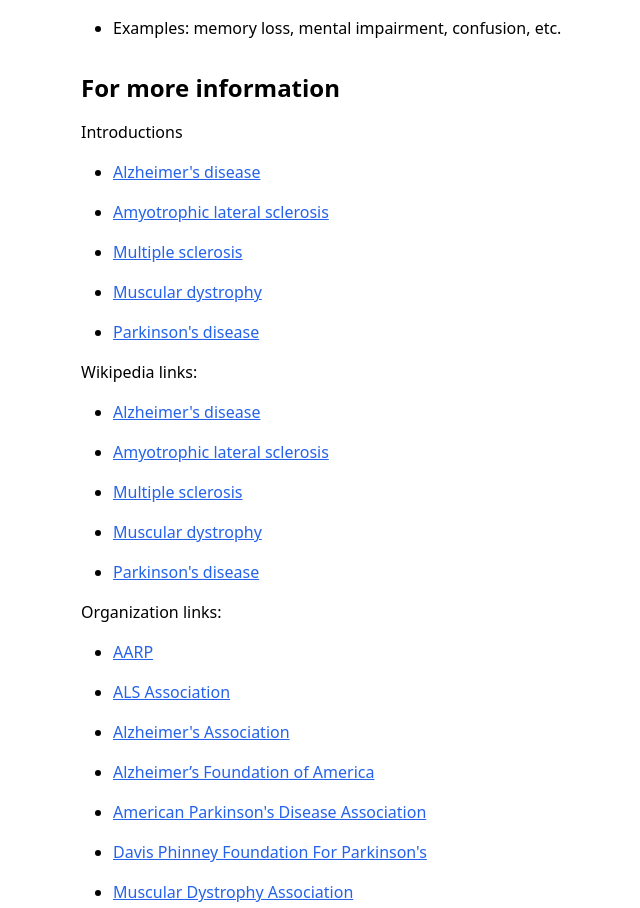
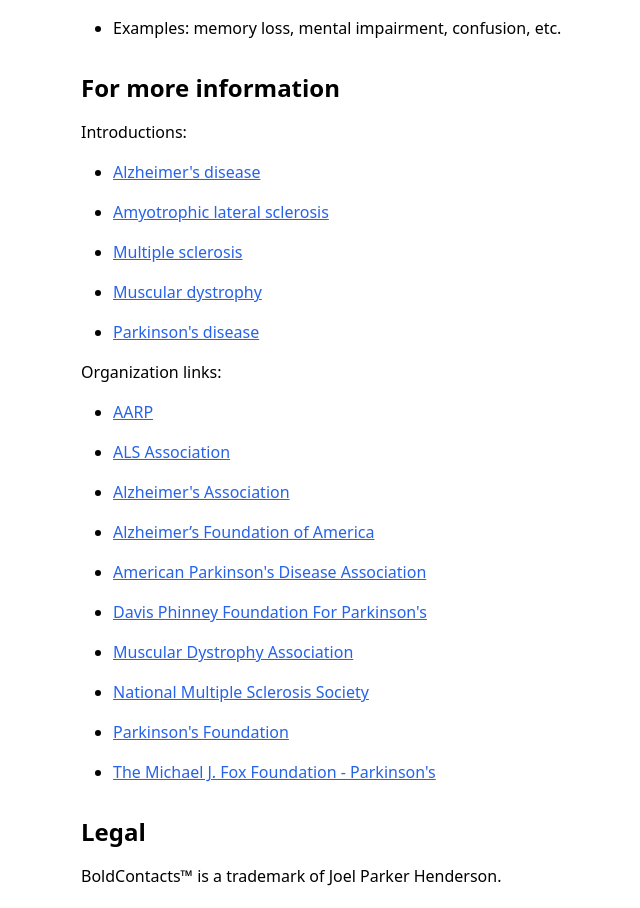
Before and after one commit to BoldContacts/boldcontacts-site-as-sveltekit, a SvelteKit app: page / in a window 1280 px wide. Shown: the part 3665-4573 px from the top of the page, without its empty margins (223-863 px from the left). Built offline with nearby package versions, Linux system fonts and the light colour scheme.

Commit message:
Drop Wikipedia links

```diff
--- a/src/routes/+page.svelte
+++ b/src/routes/+page.svelte
@@ -101,7 +101,7 @@
 
 <h2>For more information</h2>
 
-<p>Introductions</p>
+<p>Introductions:</p>
 
 <ul>
 
@@ -116,6 +116,8 @@
     <li><a href="/parkinsons-disease/">Parkinson's disease</a></li>
 
 </ul>
+
+<!--
 
 <p>Wikipedia links:</p>
 
@@ -132,6 +134,8 @@
     <li><a href="https://wikipedia.org/wiki/Parkinson's_disease">Parkinson's disease</a></li>
 
 </ul>
+
+-->
 
 <p>Organization links:</p>
 
```
